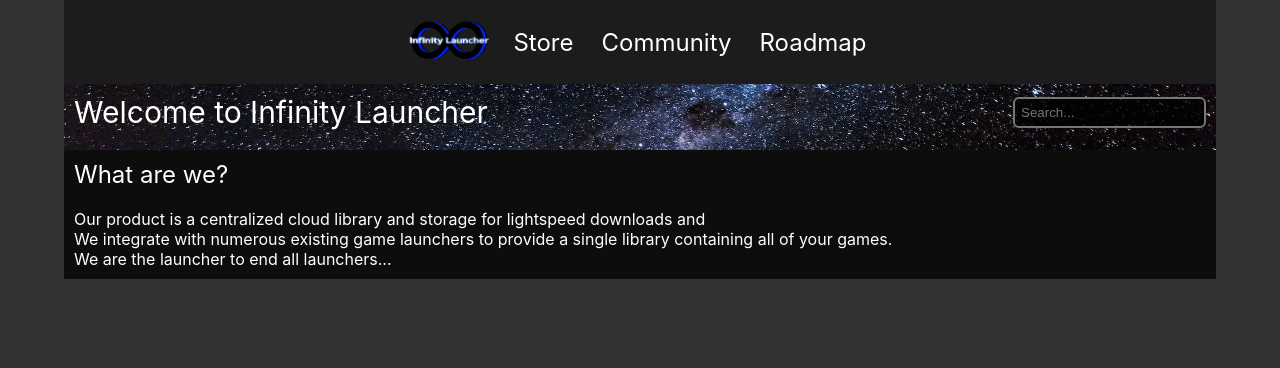
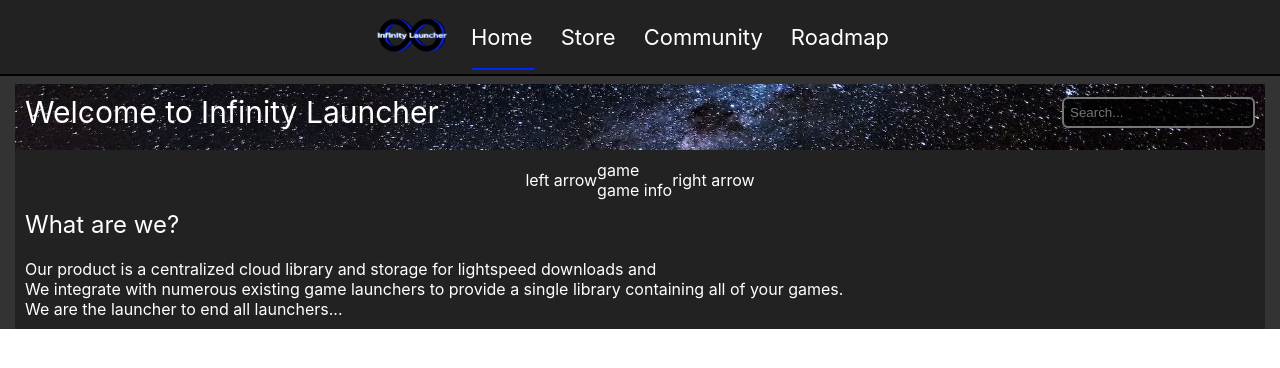
Before and after one commit to jacksonmccoy11/infinity-launcher, a React (Create React App) app: page /home in a window 1280 px wide. Shown: the top 368 px of the page. Built offline with nearby package versions, Linux system fonts and the light colour scheme.

Commit message:
navigation improvements and history fix

```diff
--- a/package.json
+++ b/package.json
@@ -8,7 +8,7 @@
     "@testing-library/react": "^11.2.5",
     "@testing-library/user-event": "^12.8.3",
     "connected-react-router": "^6.9.1",
-    "history": "^5.0.0",
+    "history": "^4.10.1",
     "react": "^17.0.2",
     "react-dom": "^17.0.2",
     "react-redux": "^7.2.3",
--- a/src/App.css
+++ b/src/App.css
@@ -1,17 +1,13 @@
-.App {
-  background-color: #333333;
-  height: 100vh;
+.app {
+  position: relative;
 }
 
 .content {
-  margin-left: 5%;
-  margin-right: 5%;
+  padding-top: 84px;
+  padding-left: 15px;
+  padding-right: 15px;
+  background-color: #333333;
   color: white;
-}
-
-.App-logo {
-  height: 40vmin;
-  pointer-events: none;
 }
 
 @media (prefers-reduced-motion: no-preference) {
--- a/src/App.js
+++ b/src/App.js
@@ -7,13 +7,11 @@
 import store from './modules/redux/store';
 
 const App = () => {
-    return <div className='App'>
-        <Provider store={store}>
-            <ConnectedRouter history={history}>
-                <AppRouter />
-            </ConnectedRouter>
-        </Provider>
-    </div>;
+    return <Provider store={store}>
+        <ConnectedRouter history={history}>
+            <AppRouter />
+        </ConnectedRouter>
+    </Provider>;
 };
 
 export default App;
--- a/src/AppRouter.js
+++ b/src/AppRouter.js
@@ -15,8 +15,9 @@
 export class AppRouter extends Component {
 
     render() {
-        return <div className='content'>
+        return <div className='app'>
             <Navigation />
+            <div className='content'>
                 <Switch>
                     <Route path='/home' component={HomeLayout} />
                     <Route path='/community' component={CommunityLayout} />
@@ -24,6 +25,7 @@
                     <Route path='/roadmap' component={RoadmapLayout} />
                     <Redirect to='/home' />
                 </Switch>
+            </div>
         </div>;
     }
 };
--- /dev/null
+++ b/src/modules/home/home.image.slideshow.jsx
@@ -0,0 +1,33 @@
+import React from 'react';
+import { css } from '@emotion/css';
+
+const Slideshow = () => {
+
+    return <div className={styles.slideshowContainer}>
+        <div className={styles.arrow}>left arrow</div>
+        <div>
+            <div>
+                game
+            </div>
+            <div>
+                game info
+            </div>
+        </div>
+        <div className={styles.arrow}>right arrow</div>
+    </div>;
+};
+
+const styles = {
+    arrow: css`
+        align-self: center;
+        cursor: pointer;
+    `,
+    slideshowContainer: css`
+        padding-top: 10px;
+        display: flex;
+        flex-grow: 1;
+        justify-content: center;
+    `
+};
+
+export default Slideshow;
--- a/src/modules/home/home.layout.jsx
+++ b/src/modules/home/home.layout.jsx
@@ -1,6 +1,7 @@
 import React from 'react';
 import { css } from '@emotion/css';
 import space from '../../media/space.jpg'
+import Slideshow from './home.image.slideshow';
 
 const HomeLayout = () => {
 
@@ -9,6 +10,7 @@
             <div className={styles.title}>Welcome to Infinity Launcher</div>
             <input className={styles.input} type='text' placeholder='Search...' />
         </div>
+        <Slideshow />
         <div className={styles.subtitle}>
             What are we?
         </div>
@@ -21,11 +23,16 @@
 };
 
 const styles = {
+    gameContainer: css`
+        display: flex;
+        flex-grow: 1;
+        justify-content: center;
+    `,
     homeContent: css`
         display: flex;
         justify-content: center;
         flex-direction: column;
-        background-color: rgba(0, 0, 0, 0.75);
+        background-color: #222222
     `,
     info: css`
         padding: 10px;
@@ -34,7 +41,7 @@
         align-self: center;
         margin-right: 10px;
         color: white;
-        background-color: rgba(0, 0, 0, 0.75);
+        background-color: rgba(0, 0, 0, 0.65);
         border-style: solid;
         border-width: 2px 2px 2px 2px;
         border-radius: 6px;
--- a/src/modules/navigation/navigation.jsx
+++ b/src/modules/navigation/navigation.jsx
@@ -5,6 +5,10 @@
 import history from '../redux/history';
 
 const PAGES = [
+    {
+        key: 'home',
+        displayName: 'Home'
+    },
     {
         key: 'store',
         displayName: 'Store'
@@ -19,10 +23,9 @@
     }
 ];
 
-const CustomLink = React.forwardRef((props, ref) => (
+const CustomLink = React.forwardRef(({href, onClick, component, children}, ref) => (
     <div className={styles.linkContainer}>
-        <a ref={ref} className={styles.link} {...props}>{props.children}</a>
-        {props.isSelected && <span className={styles.selectedBar} />}
+        <a ref={ref} className={styles.link} href={href} onClick={onClick} component={component}>{children}</a>
     </div>
 ));
 
@@ -34,7 +37,7 @@
         const currentPage = pathname.split('/');
 
         setSelectedPage(currentPage[1]);
-    }, [pathname])
+    }, [pathname]);
 
     const onPageClick = page => {
         setSelectedPage(page);
@@ -46,11 +49,19 @@
 
     return <div className={styles.navigationBar}>
         <div className={styles.logoContainer} onClick={toHome}>
-            <img src={logo} alt='Infinity Logo' width='80' height='80' />
+            <img src={logo} alt='Infinity Logo' width='70' height='70' />
         </div>
         <div className={styles.navigationButtons}>
             {PAGES.map(page => {
-                return <Link to={`/${page.key}`} onClick={() => onPageClick(page.key)} isSelected={selectedPage === page.key} component={CustomLink}>{page.displayName}</Link>
+                return <div className={styles.navigationButton} key={page.key}>
+                    <Link
+                        to={`/${page.key}`}
+                        onClick={() => onPageClick(page.key)}
+                        component={CustomLink}>
+                            {page.displayName}
+                    </Link>
+                    {selectedPage === page.key && <span className={styles.selectedBar} />}
+                </div>
             })}
         </div>
     </div>;
@@ -60,7 +71,6 @@
     link: css `
         color: white;
         text-decoration: none;
-        padding: 14px;
     `,
     linkContainer: css`
         display: flex;
@@ -68,27 +78,40 @@
     `,
     logoContainer: css`
         margin-right: 10px;
+        cursor:pointer;
     `,
     navigationBar: css`
-        background-color: rgba(0, 0, 0, 0.45);;
-        padding-left: 10px;
+        background-color: #222222;
         display: flex;
         flex-direction: row;
+        width: 100%;
         justify-content: center;
+        position: fixed;
+        top: 0;
+        width: 100%;
+        border-bottom: 2px solid black;
+    `,
+    navigationButton: css `
+        position: relative;
+        display: flex;
+        flex-direction: column;
+        justify-content: center;
+        margin-left: 14px;
+        margin-right: 14px;
     `,
     navigationButtons: css `
-        align-self: center;
-        font-size: 24px;
+        height: 74px;
+        font-size: 22px;
         display: flex;
         flex-direction: row;
     `,
     selectedBar: css `
-        margin-left: 14px;
-        margin-right: 14px;
+        position: absolute;
         margin-bottom: 4px;
-        flex-grow: 1;
-        height: 3px;
-        background-color: blue;
+        border: 1px solid #0026ff;
+        border-radius: 6px;
+        bottom: 0;
+        width: 100%;
     `
 };
 
```
Also changed, not shown: 1 other file (tests, documents, lock files or other folders). Lines whose indentation alone changed are shown as unchanged.
